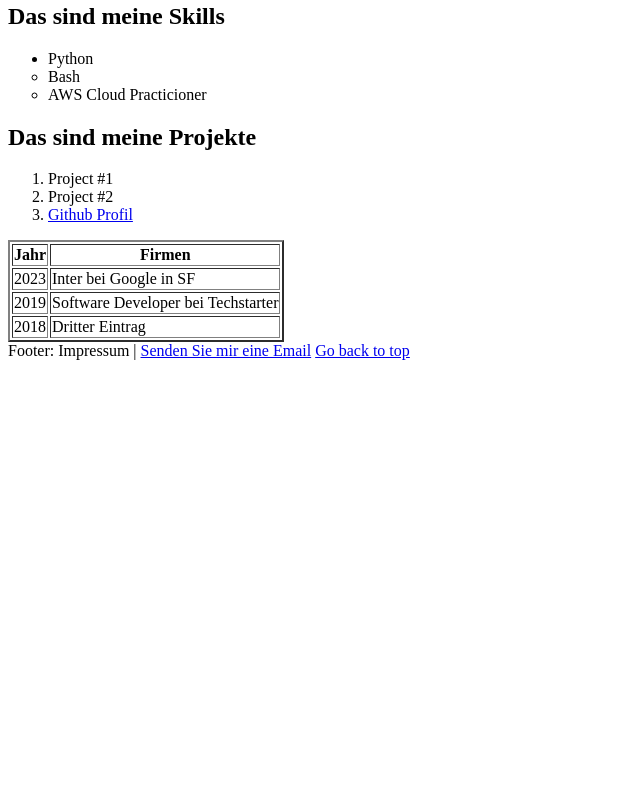
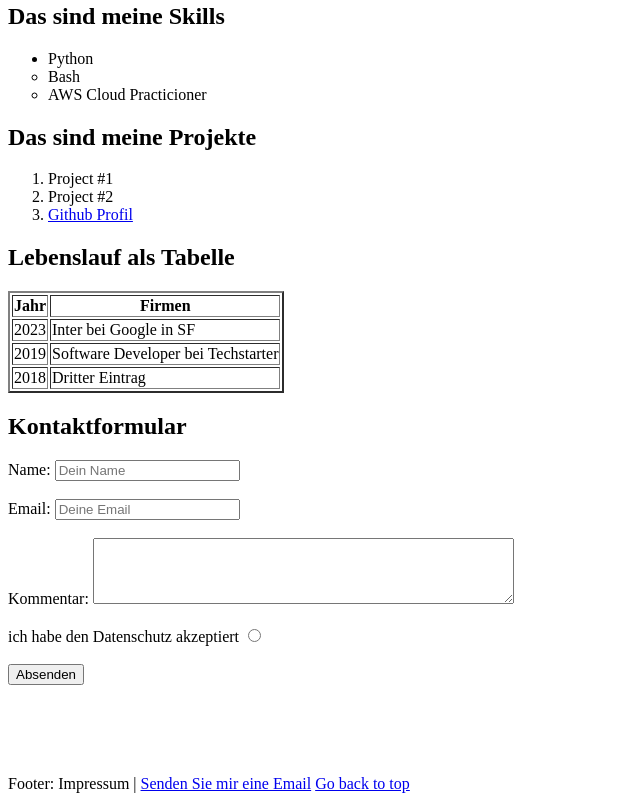
Before and after one commit to tarasowski/techstarter, a plain HTML site: page index.html in a window 1280 px wide. Shown: the part 378-1179 px from the top of the page, without its empty margins (0-640 px from the left). Before the commit the page ends 800 px from the top, so only its background shows below. Drawn offline with Linux system fonts and the light colour scheme.

Commit message:
Update index.html

```diff
--- a/index.html
+++ b/index.html
@@ -47,7 +47,9 @@
           <a target="_blank" href="https://github.com/abi">Github Profil</a>
         </li>
       </ol>
-      <section>
+
+     <section>
+     <h2>Lebenslauf als Tabelle</h2>
 		<!-- Tabelle -->
         <table border="2">
 				<tr>
@@ -70,8 +72,48 @@
         </table>
       </section>
 
+      <h2>Kontaktformular</h2>
+      <form action="https://www.actionforms.io/e/r/techstarter" method="POST">
+		<label>Name:</label>
+        <input
+        	placeholder="Dein Name"
+ 			type="text"
+            name="fullname"
+        	required
+        />
+        <br /> <br />
+        <label>Email:</label>
+        <input
+        	placeholder="Deine Email"
+            type="email"
+            name="email"
+            required
+         />
+
+                 <br /> <br />
+         <label>Kommentar:</label>
+        <textarea
+        	placeholder="Dein Kommentar"
+	        name="message"
+    	    rows="4"
+        	cols="50"
+	        required>
+        </textarea>
+        <br /> <br />
+        <label> ich habe den Datenschutz akzeptiert</label>
+        <input type="radio" value="Hello" />
+         <br /> <br />
+        <!-- wichtig, ein button -->
+        <input type="submit" value="Absenden" />
+        <!-- wichtig, ein button -->
+
+      </form>
+
     </main>
 
+
+<br />
+<br /><br /><br /><br />
     <footer>Footer: Impressum |
     <a
     name="kontakt"
```
